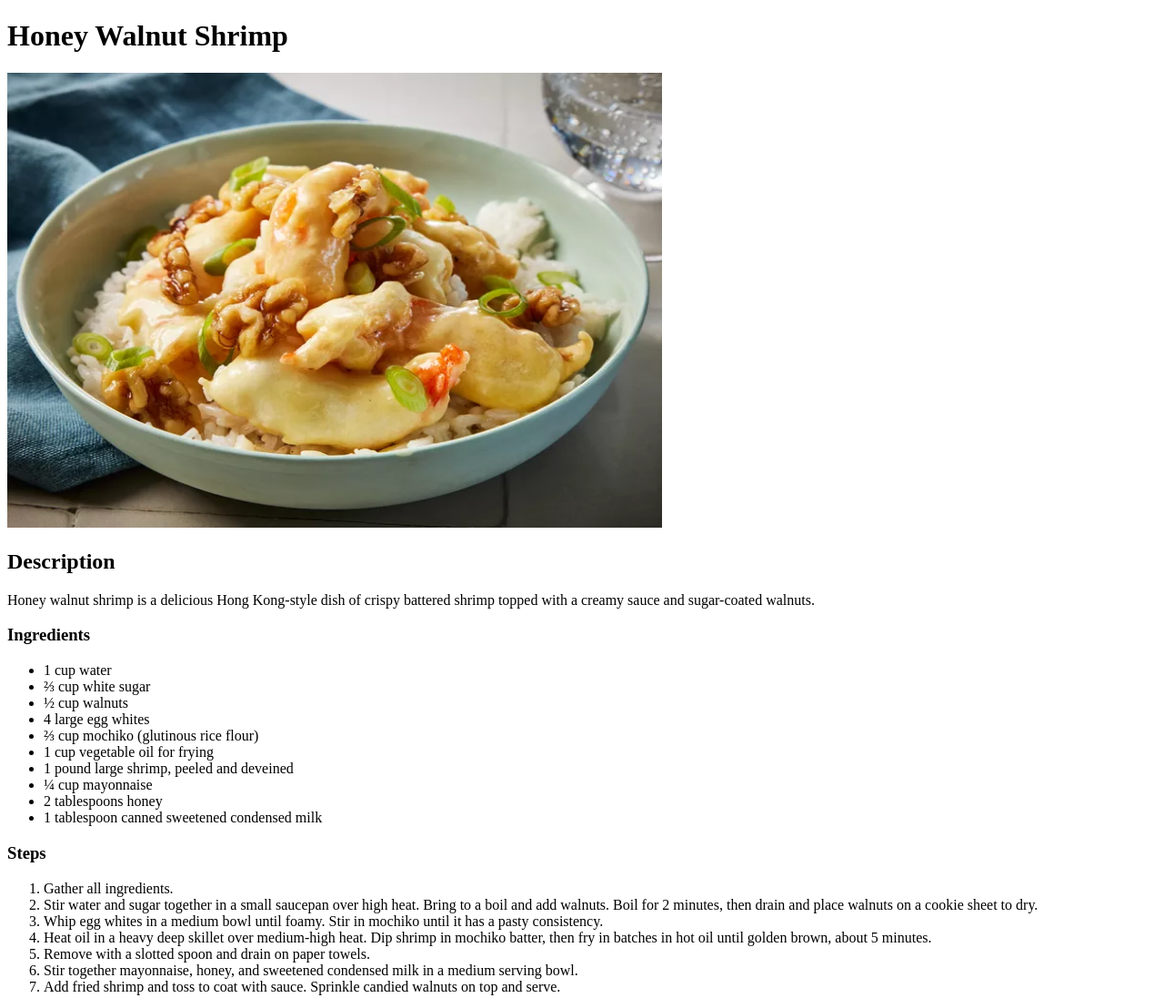
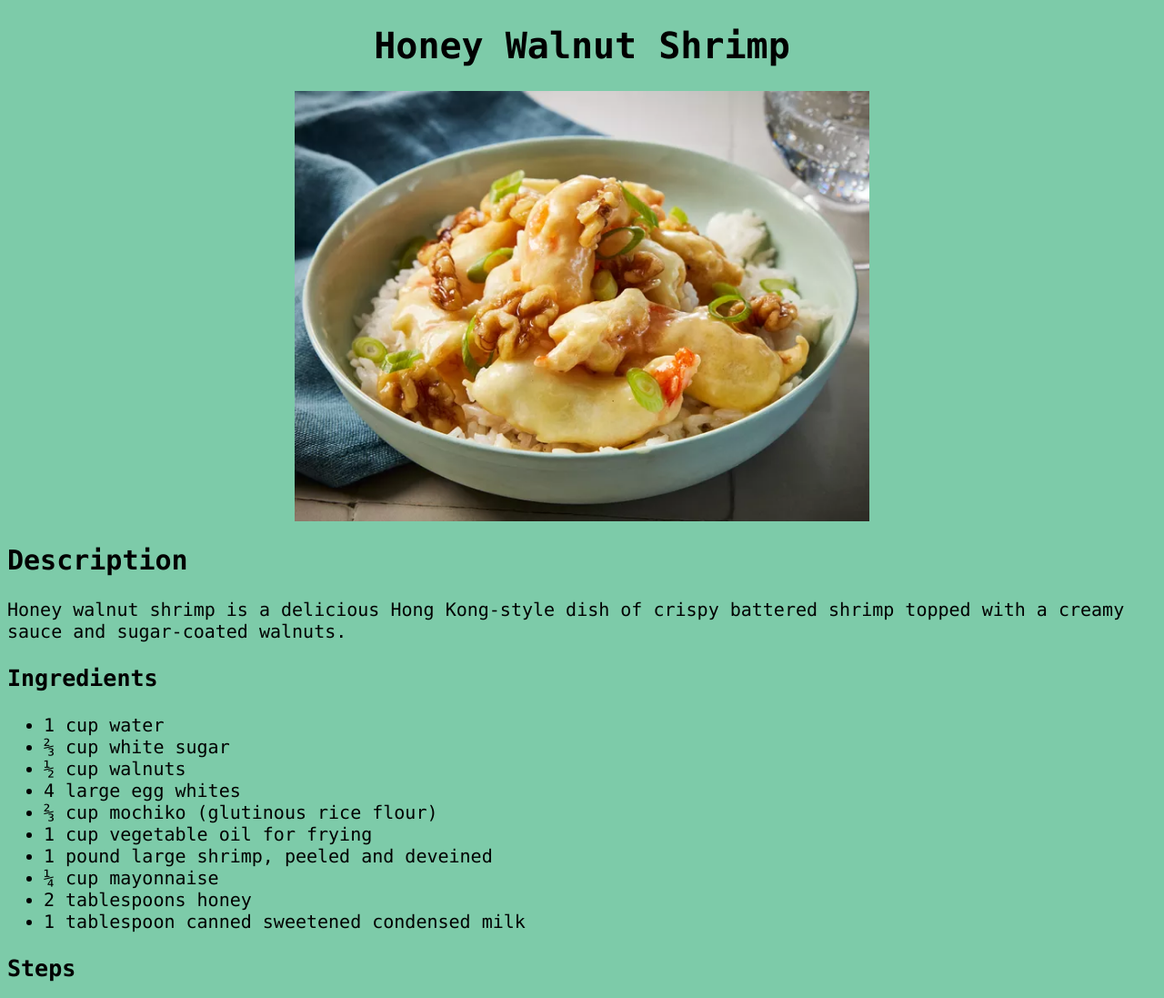
Before and after one commit to Akhilesh-Reddy13/odin-recipes, a plain HTML site: page recipes/shrimp.html in a window 1280 px wide. Shown: the top 1097 px of the page at 91% size. Drawn offline with Linux system fonts and the light colour scheme.

Commit message:
Added CSS styling sheet to my HTML code

```diff
--- a/recipes/shrimp.html
+++ b/recipes/shrimp.html
@@ -3,15 +3,16 @@
 <head>
     <meta charset="UTF-8">
     <meta name="viewport" content="width=device-width, initial-scale=1.0">
+    <link rel="stylesheet" href="styles.css">
     <title>3rd Recipe</title>
 </head>
 <body>
-    <h1>Honey Walnut Shrimp</h1>
-    <img src="../Images/p3.webp" height="500" width="720">
-    <h2>Description</h2>
+    <h1 class="head">Honey Walnut Shrimp</h1>
+    <img src="../Images/p3.webp" height="500" width="720" class="center">
+    <h2 class="head2">Description </h2>
     <p>Honey walnut shrimp is a delicious Hong Kong-style dish of crispy battered shrimp topped with a creamy sauce and sugar-coated walnuts.</p>
-    <h3>Ingredients</h3>
-    <ul>
+    <h3 class="head3">Ingredients</h3>
+    <ul class="list">
         <li>1 cup water</li>
         <li>⅔ cup white sugar</li>
         <li>½ cup walnuts</li>
@@ -23,8 +24,8 @@
         <li>2 tablespoons honey</li>
         <li>1 tablespoon canned sweetened condensed milk</li>
     </ul>
-    <h3>Steps</h3>
-    <ol>
+    <h3 class="head3">Steps</h3>
+    <ol class="list">
         <li>Gather all ingredients.</li>
         <li>Stir water and sugar together in a small saucepan over high heat. Bring to a boil and add walnuts. Boil for 2 minutes, then drain and place walnuts on a cookie sheet to dry.</li>
         <li>Whip egg whites in a medium bowl until foamy. Stir in mochiko until it has a pasty consistency.</li>
@@ -33,5 +34,6 @@
         <li>Stir together mayonnaise, honey, and sweetened condensed milk in a medium serving bowl.</li>
         <li>Add fried shrimp and toss to coat with sauce. Sprinkle candied walnuts on top and serve.</li>
     </ol>
+    <button class="b"><a href="../index.html">Return to main page</a></button>
 </body>
 </html>
--- /dev/null
+++ b/recipes/styles.css
@@ -0,0 +1,34 @@
+body{
+    background-color: #7dcba9;
+    font-family:"Monaco","Lucida Console",monospace ;
+}
+.head
+{
+    font-size: 40px;
+    text-align: center;
+}
+.center{
+    display: block;
+    height: auto;
+    width: auto;
+    margin-left: auto;
+    margin-right: auto;
+    width: 50%;
+}
+.head2{
+    font-size: 30px;
+}
+.head3{
+    font-size: 25px;
+}
+p{
+    font-size: 20px;
+}
+.list
+{
+    font-size: 20px;
+}
+.b{
+    background-color:red;
+    font-size: 25px;
+}
--- /dev/null
+++ b/style.css
@@ -0,0 +1,13 @@
+h1{
+    text-align: center;
+    font-size: 60px;
+}
+h3{
+    font-size: 40px;
+}
+ul{
+    font-size: 30px;
+}
+body{
+    background-color: burlywood;
+}
```
Also changed, not shown: index.html (+2 -1 lines), recipes/mmchick.html (+9 -7 lines), recipes/odon.html (+9 -7 lines).
